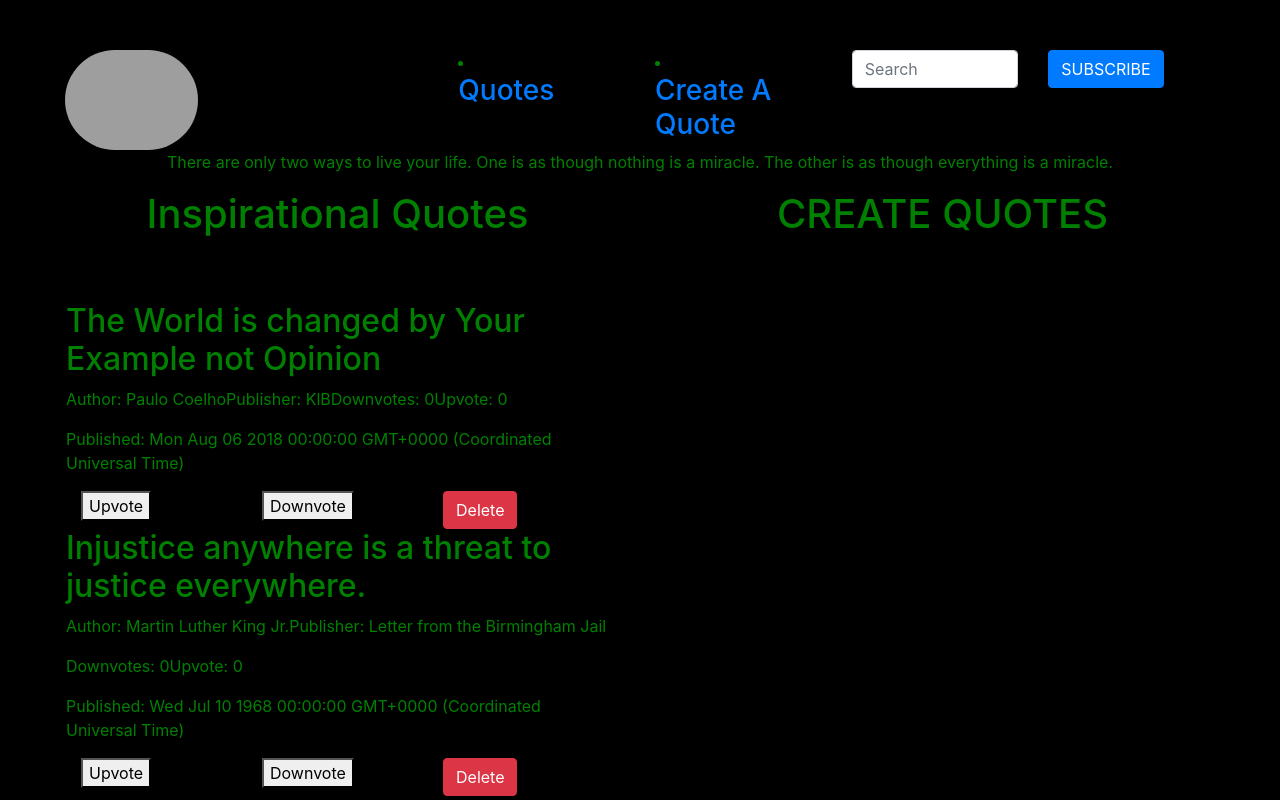
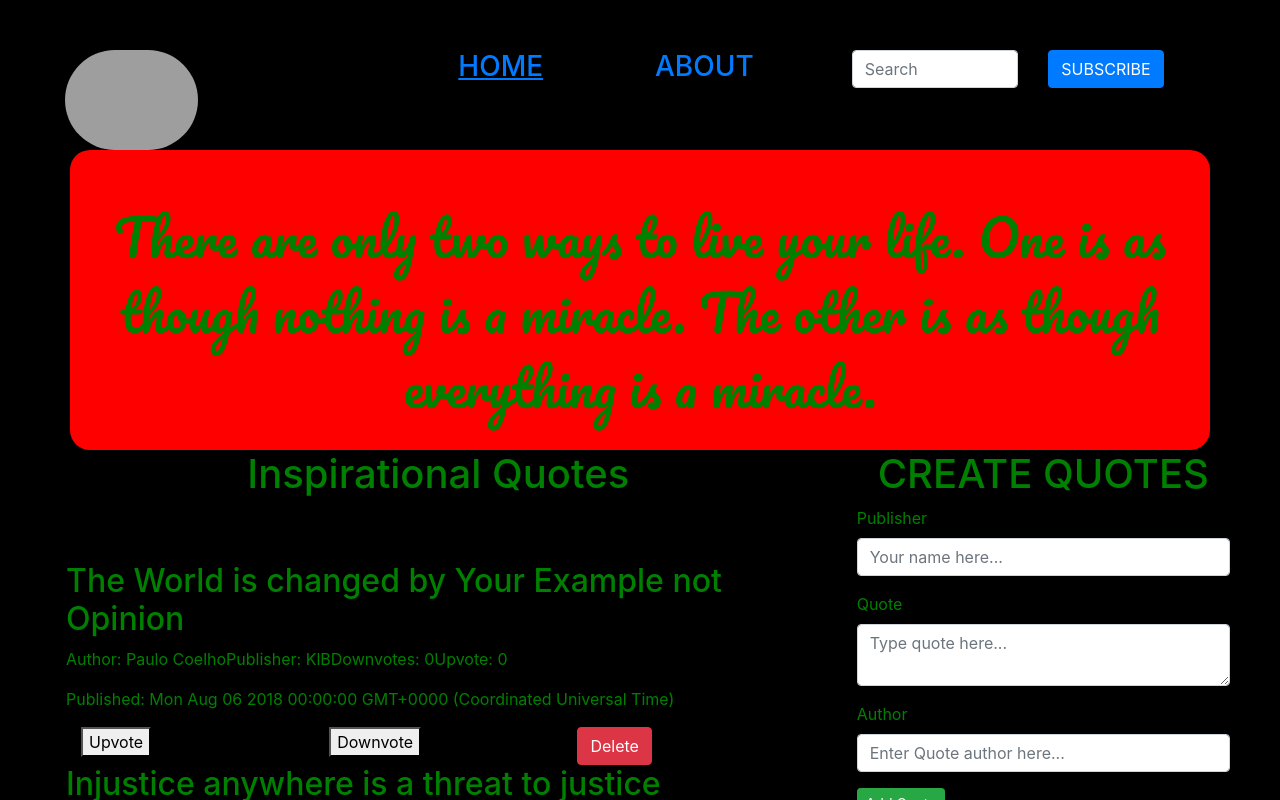
Before and after one commit to BrianKhaifah/Quote-Code., an Angular app: page / in a window 1280 px wide. Shown: the top 800 px of the page. Built offline with nearby package versions, Linux system fonts and the light colour scheme; grey boxes are pictures that could not be loaded.

Commit message:
modified navigation and body components

```diff
--- a/src/app/app.component.html
+++ b/src/app/app.component.html
@@ -1,34 +1 @@
-<div>
-
-  <div class="navigation">
-
-    <app-navigation></app-navigation>
-
-  </div>
-
-  <div class="quote">
-
-    <app-body></app-body>
-
-  </div>
-
-  <div class="row">
-
-    <div class="col-md-6">
-
-      <h1>Inspirational Quotes</h1>
-
-      <app-quotes></app-quotes>
-
-    </div>
-
-    <div class="col-md-6">
-
-      <h1>CREATE QUOTES</h1>
-
-
-    </div>
-
-  </div>
-
-</div>
+<app-quotes></app-quotes>
--- a/src/app/app.module.ts
+++ b/src/app/app.module.ts
@@ -1,5 +1,6 @@
 import { NgModule } from '@angular/core';
 import { BrowserModule } from '@angular/platform-browser';
+import { FormsModule } from '@angular/forms';
 
 import { AppRoutingModule } from './app-routing.module';
 import { AppComponent } from './app.component';
@@ -20,7 +21,8 @@ import { FormComponent } from './form/form.component';
   ],
   imports: [
     BrowserModule,
-    AppRoutingModule
+    AppRoutingModule,
+    FormsModule
   ],
   providers: [],
   bootstrap: [AppComponent]
--- a/src/app/body/body.component.css
+++ b/src/app/body/body.component.css
@@ -0,0 +1,15 @@
+
+@import url('https://fonts.googleapis.com/css2?family=Pacifico&display=swap');
+
+.container{
+  width: 100%;
+  height: 300px;
+  background-color: red;
+  font-size: 50px;
+  padding-top: 50px;
+  border-radius: 20px;
+
+}
+p{
+  font-family: 'Pacifico', cursive;
+}
--- a/src/app/body/body.component.html
+++ b/src/app/body/body.component.html
@@ -1,5 +1,5 @@
 <div class="container">
-  <div class="text-center">
+  <div class="text-center ">
     <p>
       There are only two ways to live your life. One is as though nothing is a miracle. The other is as though everything is a miracle.
     </p>
--- a/src/app/form/form.component.html
+++ b/src/app/form/form.component.html
@@ -2,12 +2,12 @@
   <div class="form-group">
     <label for="name">Publisher</label>
     <input type="text" placeholder="Your name here..." required class="form-control" id="name"
-      [(ngModel)]="newQuote.name" name="name" #name='ngModel' minlength="3">
+      [(ngModel)]="newQuote.publisher" name="name" #name='ngModel' minlength="3">
   </div>
   <div class="form-group">
     <label for="description">Quote</label>
     <textarea class="form-control" placeholder="Type quote here..." id="quote" rows="2" required
-      [(ngModel)]="newQuote.quoteInfo" name="quote" #quote='ngModel'></textarea>
+      [(ngModel)]="newQuote.quote" name="quote" #quote='ngModel'></textarea>
 
   </div>
   <div class="form-group">
--- a/src/app/navigation/navigation.component.css
+++ b/src/app/navigation/navigation.component.css
@@ -0,0 +1,9 @@
+*{
+  text-decoration: none;
+  list-style: none;
+
+}
+
+.underline{
+  text-decoration: underline;
+}
--- a/src/app/navigation/navigation.component.html
+++ b/src/app/navigation/navigation.component.html
@@ -28,9 +28,9 @@
       <div class="row">
         <div class="col-md-6">
           <li>
-            <a href="">
+            <a href="" class="underline">
 
-              <h3>Quotes</h3>
+              <h3>HOME</h3>
 
             </a>
           </li>
@@ -40,7 +40,7 @@
           <li>
             <a href="">
 
-              <h3>Create A Quote</h3>
+              <h3>ABOUT</h3>
 
             </a>
           </li>
--- a/src/app/quotes/quotes.component.html
+++ b/src/app/quotes/quotes.component.html
@@ -1,10 +1,38 @@
-<div class="mt-5 p-3">
+<div class="navigation">
 
-  <div *ngFor= 'let quote of quotes let i= index'>
+  <app-navigation></app-navigation>
 
-    <h2> {{quote.quote}} </h2>
+</div>
+<div class="quote">
 
-    <app-button *ngIf='quote' bind-quote='quote' (isRead)='quoteDelete($event,i)'>
-    </app-button>
+  <app-body></app-body>
+
+</div>
+<div class="row">
+
+  <div class="col-md-8">
+
+    <h1>Inspirational Quotes</h1>
+
+    <div class="mt-5 p-3">
+
+      <div *ngFor= 'let quote of quotes let i= index'>
+
+        <h2> {{quote.quote}} </h2>
+
+        <app-button *ngIf='quote' bind-quote='quote' (isRead)='quoteDelete($event,i)'>
+        </app-button>
+      </div>
+    </div>
   </div>
+
+  <div class="col-md-4">
+
+    <h1>CREATE QUOTES</h1>
+
+    <app-form (add)="addedQuote($event)"></app-form>
+
+
+  </div>
+
 </div>
```
